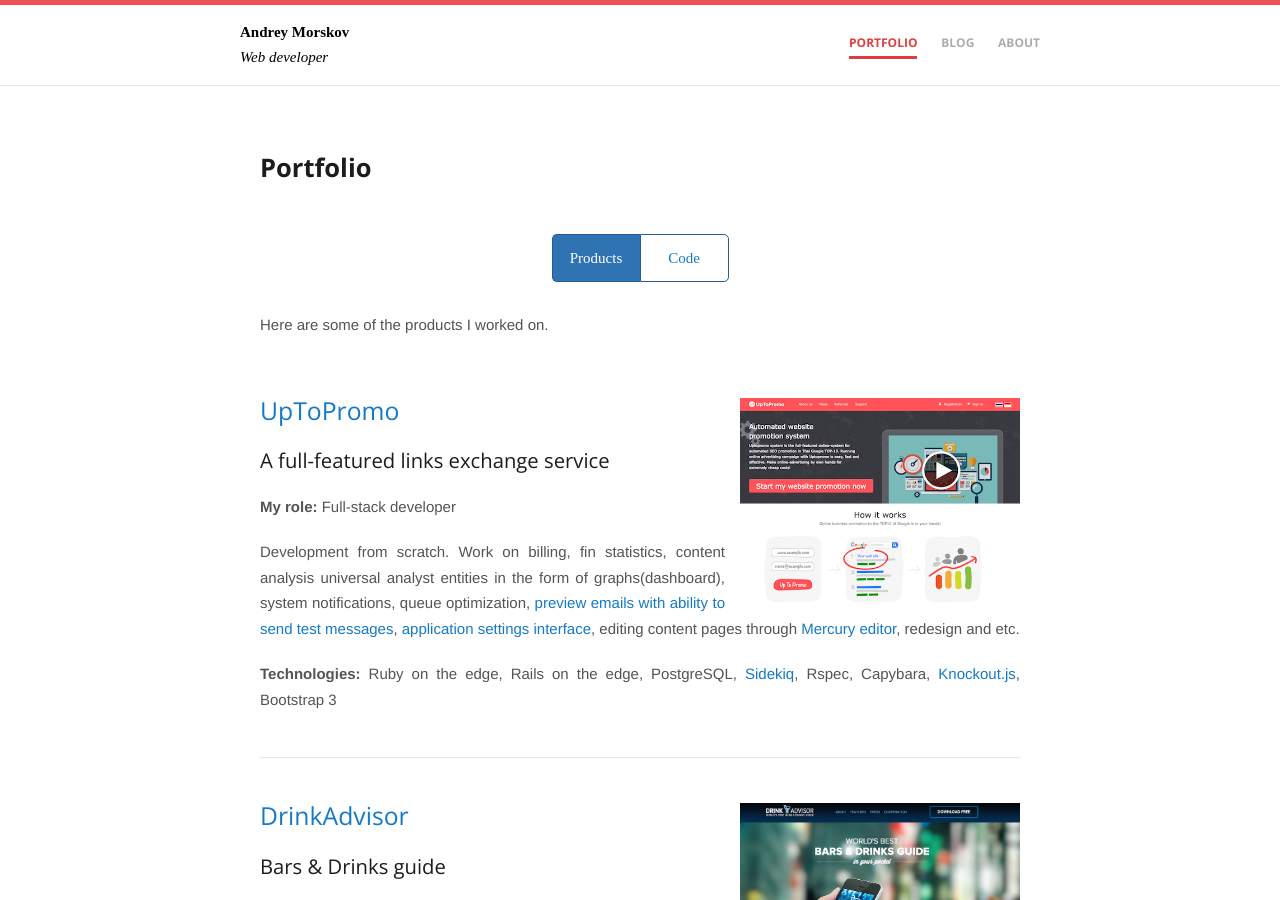
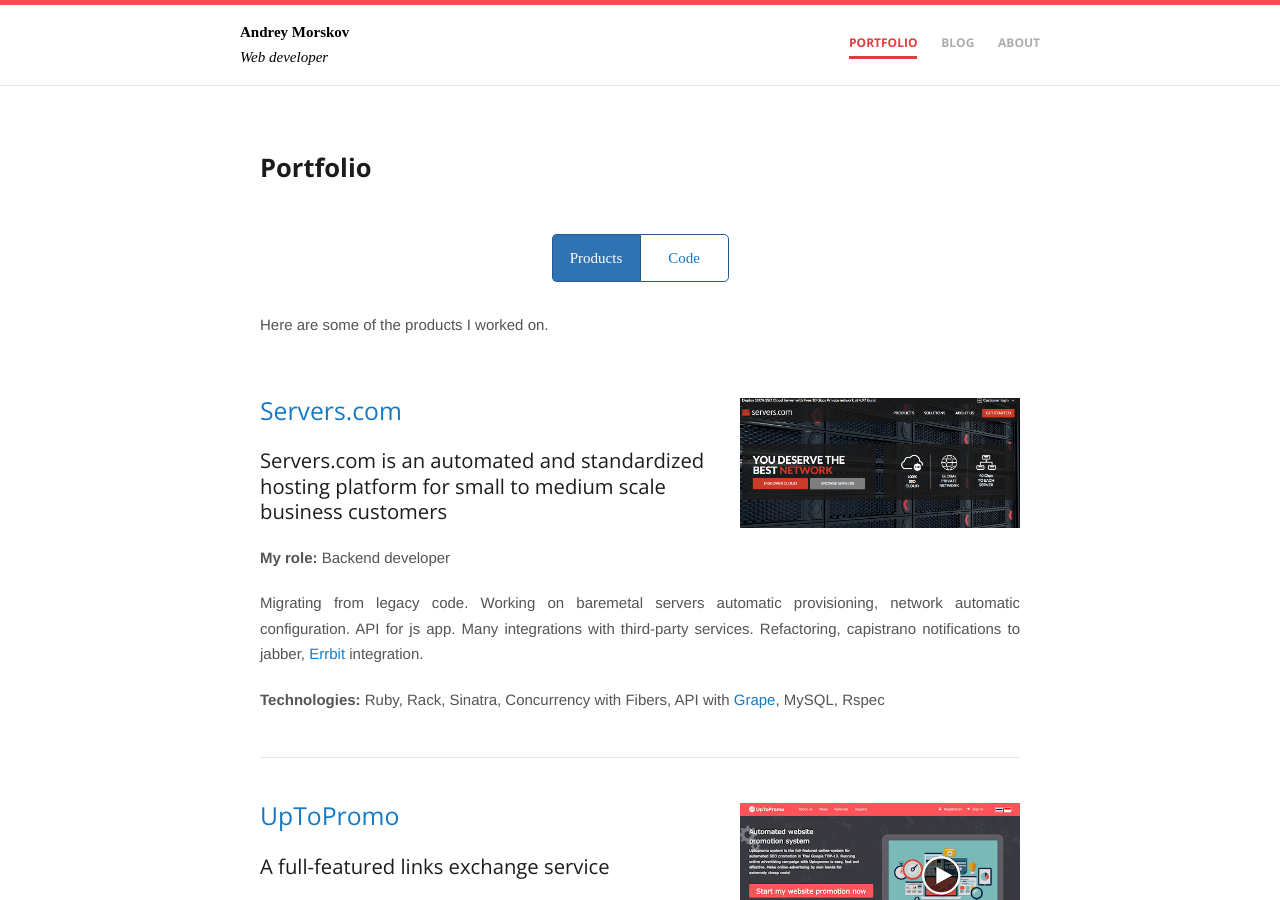
Before and after one commit to accessd/accessd.github.io, a Jekyll site: the page built from portfolio/index.html, in a window 1280 px wide and 900 px high. Built offline with Jekyll 4.4.1, drawn with Linux system fonts in a browser that asks for light colours; some web fonts are replaced.

Commit message:
update about and portfolio pages

```diff
--- a/_data/products.yml
+++ b/_data/products.yml
@@ -1,3 +1,21 @@
+- name: Servers.com
+  image: serverscom.png
+  url: https://servers.com
+  oneliner: Servers.com is an automated and standardized hosting platform for small to medium scale business customers
+  role: Backend developer
+  description: >
+    Migrating from legacy code. Working on baremetal servers automatic provisioning, network automatic configuration.
+    API for js app. Many integrations with third-party services.
+    Refactoring, capistrano notifications to jabber, <a href="https://github.com/Undev/errbit" target="_blank">Errbit</a> integration.
+  technologies:
+    - Ruby
+    - Rack
+    - Sinatra
+    - Concurrency with Fibers
+    - API with <a href="https://github.com/ruby-grape/grape" target="_blank">Grape</a>
+    - MySQL
+    - Rspec
+
 - name: UpToPromo
   image: uptopromo.png
   url: http://uptopromo.com/en
--- a/index.html
+++ b/index.html
@@ -24,8 +24,9 @@
   </p>
 
   <p>
-    Currently I'm moving to Cyprus. Before I worked as Ruby Back-end developer at
-    <a href="http://www.evrone.com/" class="drivy" target="_blank">Evrone</a>, company is developing startups.
+    Currently I'm living in Cyprus and working in <a
+      href="http://webzilla.com/" class="drivy" target="_blank">Webzilla</a>.
+    Before I worked as Ruby Back-end developer at <a href="http://www.evrone.com/" class="drivy" target="_blank">Evrone</a>, company is developing startups.
     And before that I worked in <a href="http://www.demis.ru/" class="drivy" target="_blank">Demis Group</a>, one of the biggest Russian SEO companies.
   </p>
   <p>
```
Also changed, not shown: assets/portfolio/serverscom.png (added).
